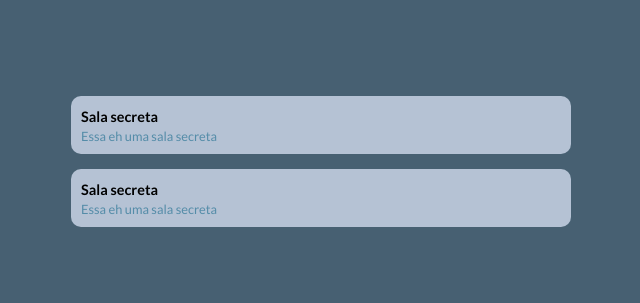
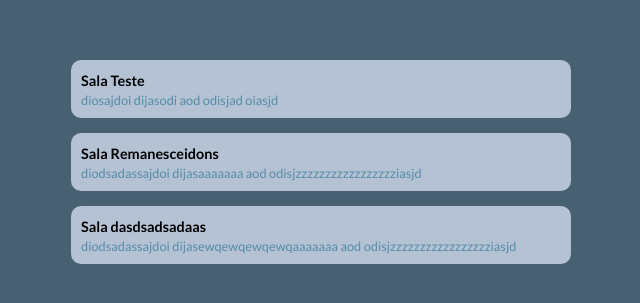
Before and after one commit to felipechung/chat-app, a React (Create React App) app in the folder client/: page / in a window 1280 px wide. Shown: the part 231-534 px from the top of the page, without its empty margins (319-959 px from the left). Built offline with nearby package versions, Linux system fonts and the light colour scheme.

Commit message:
create new route for chatbox

```diff
--- a/client/src/App.js
+++ b/client/src/App.js
@@ -10,6 +10,7 @@ function App() {
     <div className="App">
       <Switch>
         <Route exact path="/" component={HomePage} />
+        <Route path="/:id" component={ChatBox} />
       </Switch>
     </div>
   );
--- a/client/src/components/ChatBox/ChatBox.js
+++ b/client/src/components/ChatBox/ChatBox.js
@@ -1,8 +1,11 @@
-import React from "react";
+import React, { useState } from "react";
 import "./ChatBox.scss";
 import * as FaIcons from "react-icons/fa";
 
 function ChatBox() {
+  const [message, setMessage] = useState("");
+  const [messageList, setMessageList] = useState([]);
+
   return (
     <div className="container">
       <div className="chatbox">
--- a/client/src/components/Room/Room.js
+++ b/client/src/components/Room/Room.js
@@ -7,10 +7,10 @@ function Room(props) {
     <>
       <Link to={`/${props.roomId}`} className="room">
         <div className="room-name-container">
-          <span class="room-name">Sala secreta</span>
+          <span class="room-name">{props.name}</span>
         </div>
         <div className="room-description-container">
-          <span class="room-description">Essa eh uma sala secreta</span>
+          <span class="room-description">{props.description}</span>
         </div>
       </Link>
     </>
--- a/client/src/components/RoomList/RoomList.js
+++ b/client/src/components/RoomList/RoomList.js
@@ -16,6 +16,12 @@ export default function RoomList() {
       description:
         "diodsadassajdoi dijasaaaaaaa aod odisjzzzzzzzzzzzzzzzzziasjd ",
     },
+    {
+      id: 3,
+      name: "Sala dasdsadsadaas",
+      description:
+        "diodsadassajdoi dijasewqewqewqewqaaaaaaa aod odisjzzzzzzzzzzzzzzzzziasjd ",
+    },
   ]);
   return (
     <div className="rooms">
```
